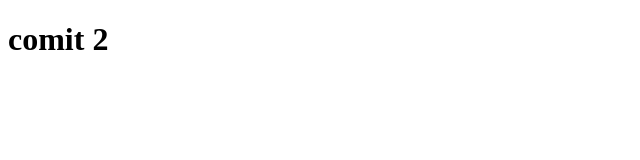
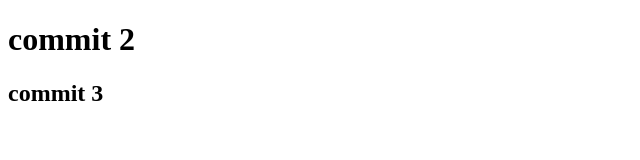
Before and after one commit to dungcn51621/DemoGit-03, a plain HTML site: page index.html in a window 1280 px wide. Shown: the whole page, without its empty margins (0-640 px from the left). Drawn offline with Linux system fonts and the light colour scheme.

Commit message:
commit 3

```diff
--- a/index.html
+++ b/index.html
@@ -7,6 +7,7 @@
     <title>Document</title>
 </head>
 <body>
-    <h1>comit 2</h1>
+    <h1>commit 2</h1>
+    <h2>commit 3</h2>
 </body>
 </html>
```
